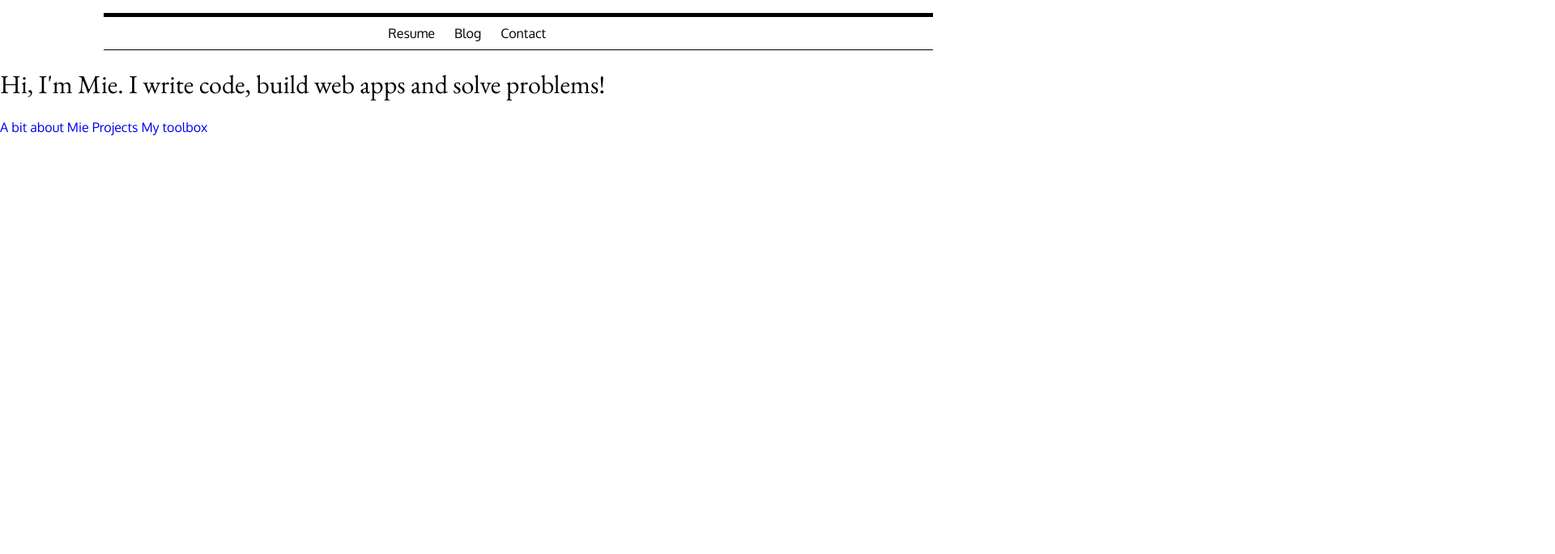
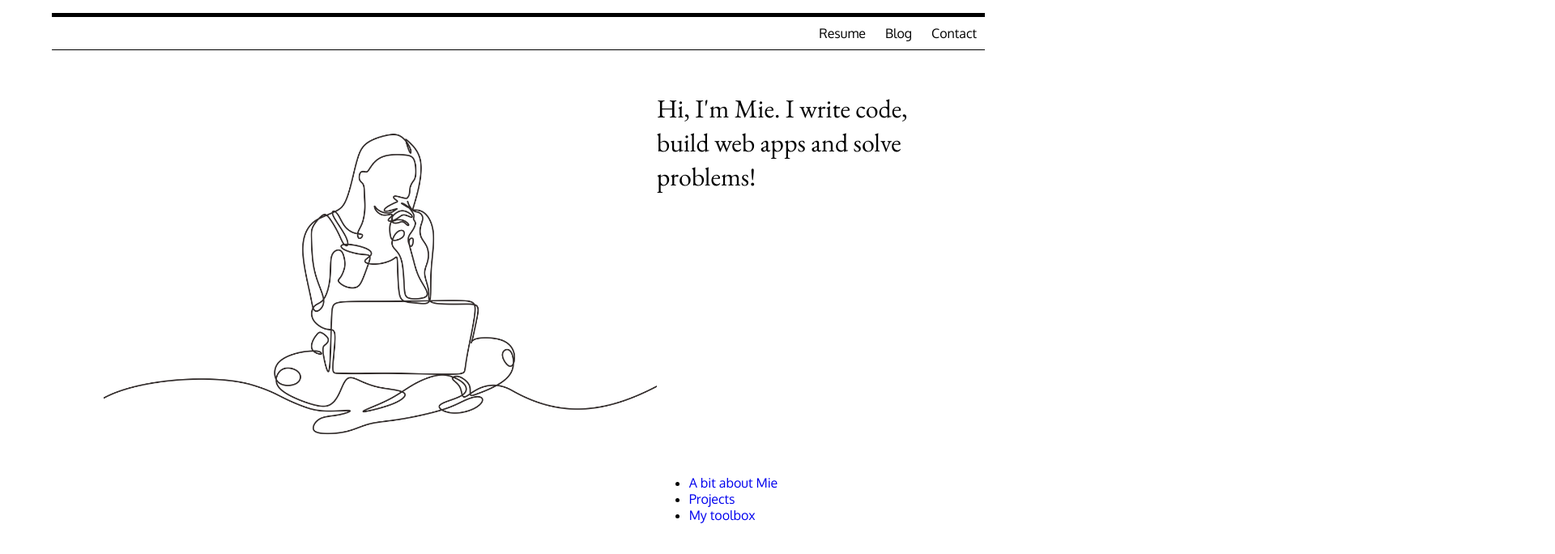
Before and after one commit to mks209/portfolio, a plain HTML site: page index.html in a window 1280 px wide. Shown: the top 684 px of the page at 81% size, 1920 px wide, since content can reach past the window. Drawn offline with nearby package versions, Linux system fonts and the light colour scheme.

Commit message:
banner part 1

```diff
--- a/index.html
+++ b/index.html
@@ -19,13 +19,16 @@
             </nav>
         </header>
         </div>
+        <div class="bannercont">
             <div class="banner">
+                <img src="assets/girl1.png"  alt="line drawing of girl sitting with laptop">
                 <h1>Hi, I'm Mie. I write code, build web apps and solve problems!</h1>
-                <div menu>
-                    <span><a href="#">A bit about Mie</a></span>
-                    <span><a href="#">Projects</a></span>
-                    <span><a href="#">My toolbox</a></span>
-                    <img src="assets/girl1.png"  alt="line drawing of girl sitting with laptop">
+                    <ul class="menu2">
+                        <li><a href="#">A bit about Mie</a></li>
+                        <li><a href="#">Projects</a></li>
+                        <li><a href="#">My toolbox</a></li>
+                    </ul>
+
             </div>
         </div>
     </div>
--- a/style.scss
+++ b/style.scss
@@ -1,8 +1,10 @@
+/* Variables  */
+$main-blue: #4361ee;
+
 
 /* Header Styling  */
 .headercont {
     display: flex;
-    width: 100%;
     justify-content: center;
 }
 header {
@@ -12,9 +14,9 @@ header {
     border-top: 5px solid black;
     height: 2.5em;
     margin-top: 1em;
-    width: 80%;
+    width: 90%;
     display: grid;
-    grid-template-columns: 1fr 1fr 1fr;
+    grid-template-columns: 1fr 2fr;
     align-items: center;
 
         a:hover {
@@ -26,9 +28,10 @@ header {
         }
         .menu {
             grid-column: 2 / 3;
+            justify-self: end;
         }
+
 }
-
 
 html {
     font-size: 100%;
@@ -41,13 +44,39 @@ body {
     min-height: 100vh;
     font-family: 'Oxygen', sans-serif;
     font-weight: 400;
+    background-color: white;
+    color: black;
 }
 
+/* Banner Styling  */
+.bannercont {
+    display: flex;
+    justify-content: center;
+}
 .banner {
+    display: grid;
+    margin: 30px;
+    width: 80%;
+    height: 500px;
+    grid-template: 1fr 2fr 1fr / 1fr 1fr 1fr;
+
     h1 {
         font-family: 'EB Garamond', serif;
         font-weight: 400;
-        }
+        grid-area: 2 / 3 / 3 / 4;
+        max-width: 100%;
+    }
+
+
+    img {
+        max-width: 100%;
+        grid-area: 2 / 1 / 3 / 3;
+
+    }
+    .menu2 {
+        grid-area: 3 / 3 / 4 / 4;
+    }
+
 }
 
 /* unvisited link */
```
Also changed, not shown: assets/logo.png (added), style.css, 2 other files. Lines whose indentation alone changed are shown as unchanged.
